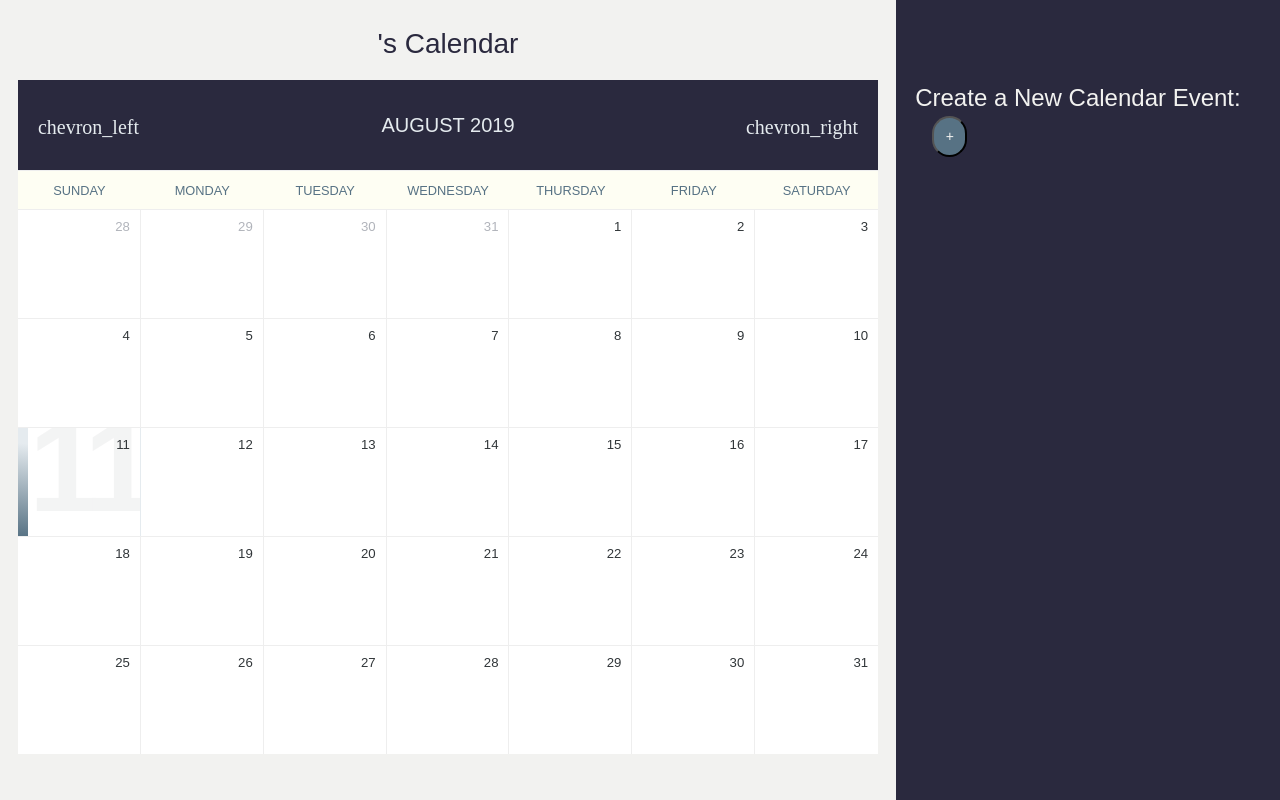
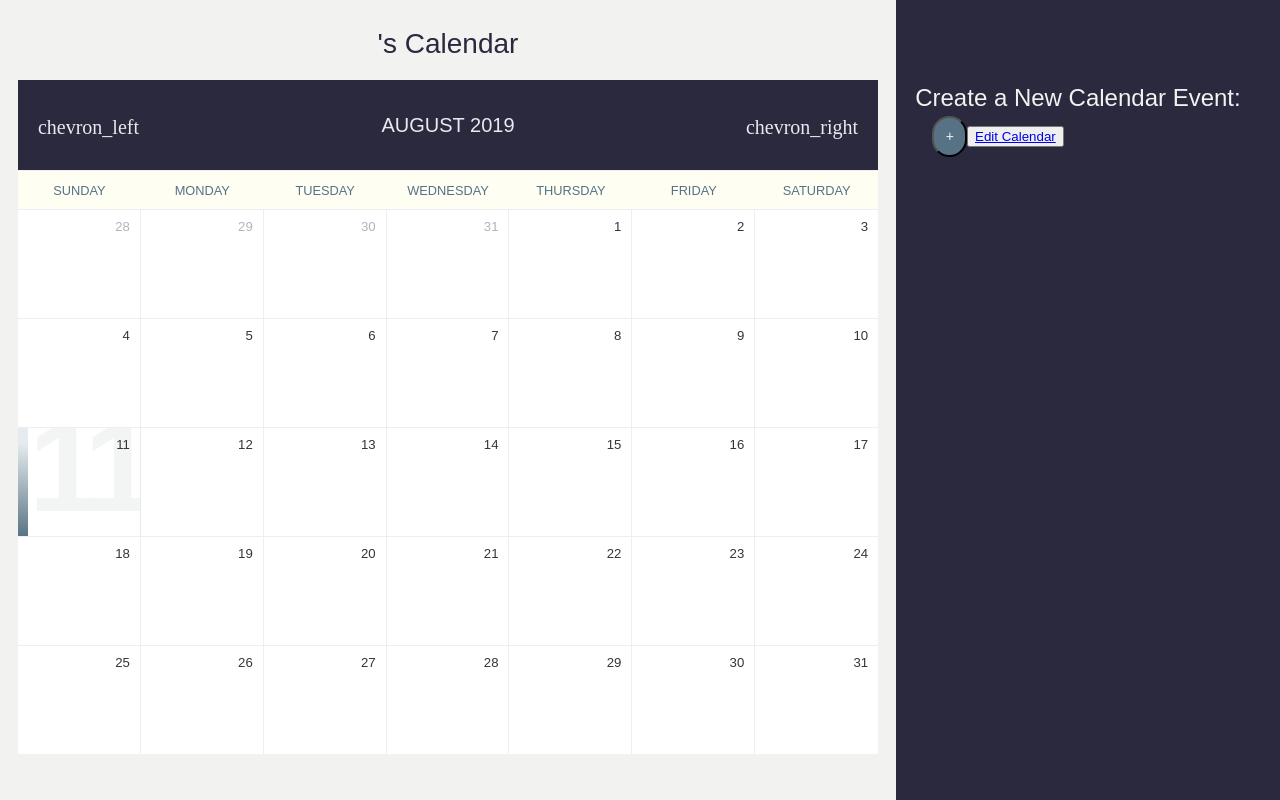
Before and after one commit to sarahcheatham/MySQL-Calendar, a React (Create React App) app in the folder client/: page / in a window 1280 px wide. Built offline with nearby package versions, Linux system fonts and the light colour scheme; no server answers; a web font is replaced by a local one.

Commit message:
edit table button working

```diff
--- a/client/src/App.js
+++ b/client/src/App.js
@@ -1,12 +1,12 @@
 import React, { Component } from 'react';
 import './App.css';
-import Header from './components/Header/Header';
-import Calendar from './components/Calendar/Calendar';
-import Form from './components/Form/Form';
+import CalendarPage from './pages/CalendarPage';
+import EditTable from './components/EditTable/EditTable';
 import fakeData from './api/calendar.json';
 import { connect } from 'react-redux';
 import { loadUsers } from './store/actions/userActions';
 import { loadPosts } from './store/actions/postActions';
+import { BrowserRouter as Router, Switch, Route } from 'react-router-dom';
 
  class App extends Component {
    constructor(){
@@ -25,18 +25,24 @@ import { loadPosts } from './store/actions/postActions';
     this.props.loadPosts(1);
   }
 
-  selectDate = date => {
-    this.setState({selectedDate: date.selectedDate})
-  }
+  // selectDate = date => {
+  //   this.setState({selectedDate: date.selectedDate})
+  // }
 
   render(){
     return (
-      <div className="App">
-        <Header/>
+      <Router>
+      <div className="calendar-app">
+        {/* <Header/>
         <span id="empty-span"></span>
         <Calendar onDateSelect={this.selectDate}/>
-        <Form onChange={this.selectDate} date={this.state.selectedDate}/>
+        <Form onChange={this.selectDate} date={this.state.selectedDate}/> */}
+          <Switch>
+            <Route exact path="/" component={CalendarPage}/>
+            <Route path="/calendar/edit" component={EditTable}/>
+          </Switch>
       </div>
+      </Router>
     );
   }
 }
--- /dev/null
+++ b/client/src/components/EditTable/EditTable.js
@@ -0,0 +1,21 @@
+import React, {Component } from 'react';
+import { connect } from 'react-redux';
+
+
+class EditTable extends Component {
+    constructor(props){
+        super(props)
+    }
+    render(){
+        console.log(this.props)
+        return (
+            <div>Table</div>
+        )
+    }
+}
+const mapStateToProps = state => {
+    return {
+        posts: state.posts
+    }
+}
+export default connect(mapStateToProps)(EditTable)
--- a/client/src/components/Form/Form.js
+++ b/client/src/components/Form/Form.js
@@ -4,6 +4,7 @@ import { connect } from 'react-redux';
 import { toggleDropDown } from '../../store/actions';
 import { loadPosts, createPost } from '../../store/actions/postActions';
 import FormHeader from './FormHeader';
+import { Link } from 'react-router-dom';
 
 class Form extends React.Component{
     constructor(props){
@@ -77,6 +78,9 @@ class Form extends React.Component{
                 <FormHeader/>
                 <button id="createButton" onClick={this.handleFormShow}>{signToShow}</button>
                 {this.props.dropDown && form}
+                <button id="edit-table-btn" type="button">
+                    <Link to={"/calendar/edit"}>Edit Calendar</Link>
+                </button>
             </div>
         )
     }
--- /dev/null
+++ b/client/src/pages/CalendarPage.js
@@ -0,0 +1,29 @@
+import React, { Component } from 'react';
+// import { connect } from 'react-redux';
+import Calendar from '../components/Calendar/Calendar';
+import Header from '../components/Header/Header';
+import Form from '../components/Form/Form';
+
+class CalendarPage extends Component {
+    constructor(props){
+        super(props);
+        this.state ={
+            selectedDate: "",
+        }
+    }
+    selectDate = date => {
+        this.setState({selectedDate: date.selectedDate})
+      }
+    render(){
+        return (
+            <div className="App">
+                <Header/>
+                <span id="empty-span"></span>
+                <Calendar onDateSelect={this.selectDate}/>
+                <Form onChange={this.selectDate} date={this.state.selectedDate}/>
+            </div>
+        )
+    }
+}
+
+export default CalendarPage;
```
